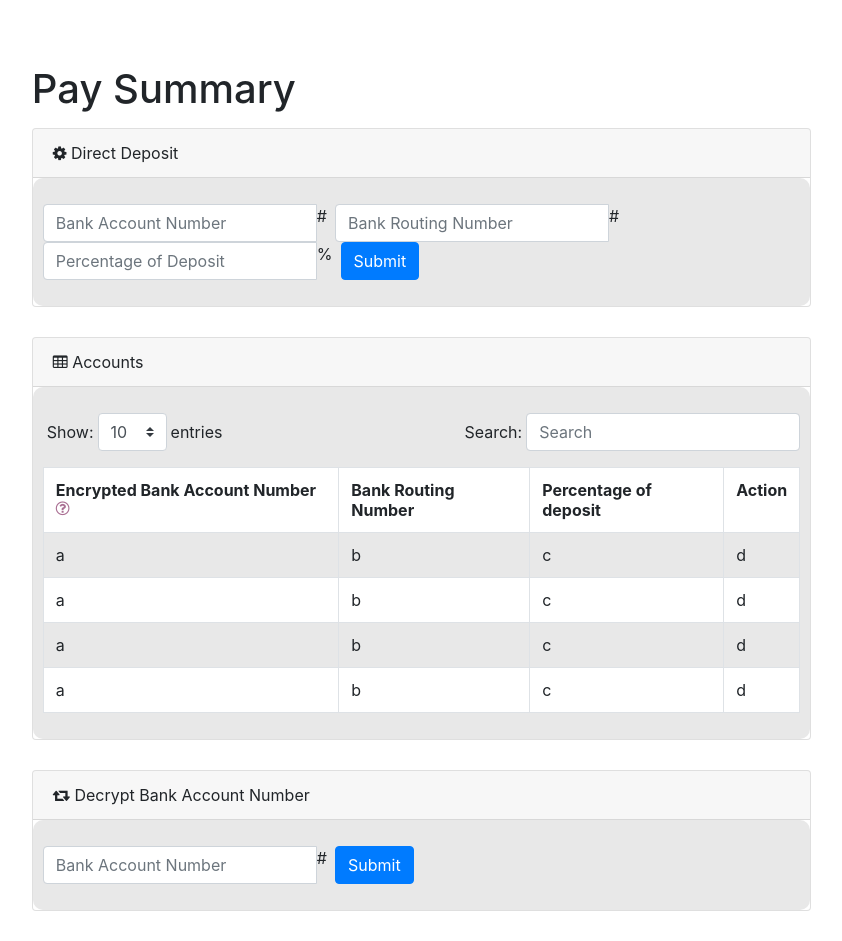
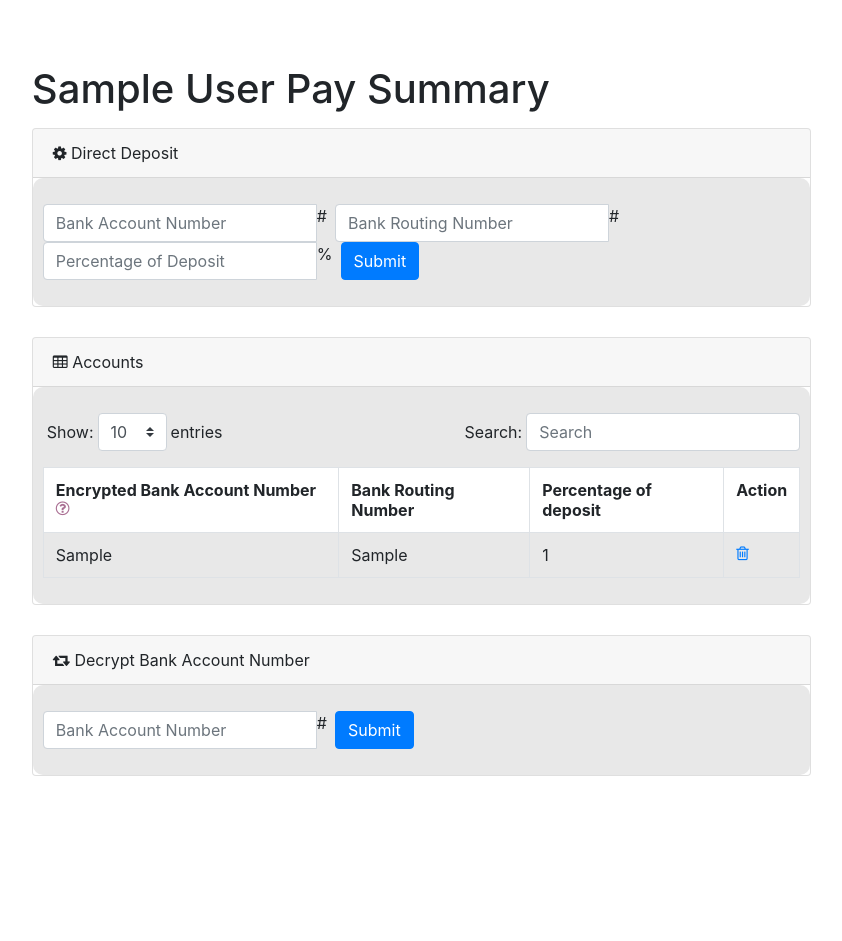
Before and after one commit to Contrast-Security-OSS/DjanGoat, a Django app: template template/users/pay/index.html in a window 1280 px wide. Shown: the part 56-997 px from the top of the page, without its empty margins (184-1026 px from the left). After the commit the page ends 832 px from the top, so only its background shows below. Run offline with Django 3.2, Linux system fonts and the light colour scheme; the template is opened without the code that fills it: values that come from a table or form of the project are taken from there, others are empty; tables that the repository leaves empty hold one stand-in row (values such as "Sample post"); parts of the project's set-up code (start-up, migrations or seed data) failed here and were passed over; some libraries are stand-ins or nearby versions.

Commit message:
CONTRAST-15036 user can now add and remove direct deposit accounts

```diff
--- a/static/app/css/users/pay/index.css
+++ b/static/app/css/users/pay/index.css
@@ -23,3 +23,7 @@
 #payIndex #pageTitle {
     margin-bottom: 15px;
 }
+
+#payIndex .delete_button {
+    cursor: pointer;
+}
--- a/static/app/javascript/users/pay/index.js
+++ b/static/app/javascript/users/pay/index.js
@@ -4,6 +4,47 @@ as well as presented to you in an encrypted form\n\nFor your convenience \
 conveniently located decryption function"
 
 function encryptedBankNum() {
-
     alert(message)
 }
+
+/**
+ * Function taken from django's documentation
+ * https://docs.djangoproject.com/en/1.11/ref/csrf/#ajax
+ */
+function getCookie(name) {
+    var cookieValue = null;
+    if (document.cookie && document.cookie !== '') {
+        var cookies = document.cookie.split(';');
+        for (var i = 0; i < cookies.length; i++) {
+            var cookie = jQuery.trim(cookies[i]);
+            // Does this cookie string begin with the name we want?
+            if (cookie.substring(0, name.length + 1) === (name + '=')) {
+                cookieValue = decodeURIComponent(cookie.substring(name.length + 1));
+                break;
+            }
+        }
+    }
+    return cookieValue;
+}
+
+
+function deleteDirectDeposit(deposit_id, token) {
+//    alert(getCookie('csrftoken'))
+    var tableRow = $(this).parents('tr');
+    $.ajax({
+        url: "" + deposit_id,
+        type: 'delete',
+        headers: {'X-CSRFToken': getCookie('csrftoken')},
+        success: function () {
+            $("#entry"+deposit_id).remove();
+            console.log(tableRow)
+
+        }
+      });
+}
+
+$(document).ready(function(){
+    $(".delete_button").click(function() {
+        console.log("hi")
+    });
+});
--- a/template/layouts/shared/base.html
+++ b/template/layouts/shared/base.html
@@ -1,5 +1,6 @@
 <html>
     <head>
+        <script src="https://code.jquery.com/jquery-1.12.4.min.js"></script>
         {% load bootstrap4 %}
         {% bootstrap_css %}
         {% bootstrap_javascript %}
--- a/template/layouts/shared/side_bar.html
+++ b/template/layouts/shared/side_bar.html
@@ -36,7 +36,7 @@
                 <i class="fa fa-envelope icon" aria-hidden="true"></i>
                 <br/>Messages
             </a>
-            <a class="nav-link">
+            <a class="nav-link" href="/users/{{ current_user.id }}/pay">
                 <i class="fa fa-money icon" aria-hidden="true"></i>
                 <br/>Pay
             </a>
--- a/template/users/pay/index.html
+++ b/template/users/pay/index.html
@@ -8,32 +8,33 @@
 
 {% block content %}
     <div id="payIndex">
-        <h1 id="pageTitle">{{ user.first_name }} {{ user.last_name }} Pay Summary</h1>
+        <h1 id="pageTitle">{{ current_user.first_name }} {{ current_user.last_name }} Pay Summary</h1>
         <div class="row">
             <div class="col-md-9">
                 <div class="card">
                     <div class="card-header"><i class="fa fa-cog" aria-hidden="true"></i> Direct Deposit</div>
                     <div class="card-block">
                         <div class="well">
-                            <form class="form-inline">
+                            <form method="post" class="form-inline" action="/users/{{ current_user.id }}/pay/update_dd_info">
+                                {% csrf_token %}
                                 <label class="sr-only" for="bankAccNumInput">Bank Account Number</label>
                                 <div class="input-group mb-2 mr-sm-2 mb-sm-0">
-                                    <input type="text" class="form-control" id="bankAccNumInput" placeholder="Bank Account Number">
+                                    <input type="text" class="form-control" id="bankAccNumInput" name="bankAccNumInput" placeholder="Bank Account Number">
                                     <div class="input-group-addon">#</div>
                                 </div>
 
                                 <label class="sr-only" for="bankRouteNumInput">Bank Routing Number</label>
                                 <div class="input-group mb-2 mr-sm-2 mb-sm-0">
-                                    <input type="text" class="form-control" id="bankRouteNumInput" placeholder="Bank Routing Number">
+                                    <input type="text" class="form-control" id="bankRouteNumInput" name="bankRouteNumInput" placeholder="Bank Routing Number">
                                     <div class="input-group-addon">#</div>
                                 </div>
 
                                 <label class="sr-only" for="percentDepositInput">Percentage of Deposit</label>
                                 <div class="input-group mb-2 mr-sm-2 mb-sm-0">
-                                    <input type="text" class="form-control" id="percentDepositInput" placeholder="Percentage of Deposit">
+                                    <input type="text" class="form-control" id="percentDepositInput" name="percentDepositInput" placeholder="Percentage of Deposit">
                                     <div class="input-group-addon">%</div>
                                 </div>
-                                <button type="submit" class="btn btn-primary mb-2 mr-sm-2 mb-sm-0">Submit</button>
+                                <button type="submit" value="Submit" class="btn btn-primary mb-2 mr-sm-2 mb-sm-0">Submit</button>
                             </form>
                         </div>
                     </div>
@@ -69,30 +70,16 @@
                                     <th>Percentage of deposit</th>
                                     <th>Action</th>
                                 </tr>
-                                <tr>
-                                    <td>a</td>
-                                    <td>b</td>
-                                    <td>c</td>
-                                    <td>d</td>
+                                {% for entry in direct_deposits %}
+                                <tr id="entry{{ entry.id }}">
+                                    <td>{{ entry.bank_account_num }}</td>
+                                    <td>{{ entry.bank_routing_num }}</td>
+                                    <td>{{ entry.percent_of_deposit }}</td>
+                                    <td>
+                                        <a onclick="deleteDirectDeposit({{ entry.id }})" class="delete_button"><i class="fa fa-trash-o" aria-hidden="true"></i></a>
+                                    </td>
                                 </tr>
-                                <tr>
-                                    <td>a</td>
-                                    <td>b</td>
-                                    <td>c</td>
-                                    <td>d</td>
-                                </tr>
-                                <tr>
-                                    <td>a</td>
-                                    <td>b</td>
-                                    <td>c</td>
-                                    <td>d</td>
-                                </tr>
-                                <tr>
-                                    <td>a</td>
-                                    <td>b</td>
-                                    <td>c</td>
-                                    <td>d</td>
-                                </tr>
+                                {% endfor %}
                             </table>
                         </div>
                     </div>
```
Also changed, not shown: app/tests/views/test_users_pay.py (+10 -0 lines), app/views/users/pay/views.py (+26 -2 lines).
